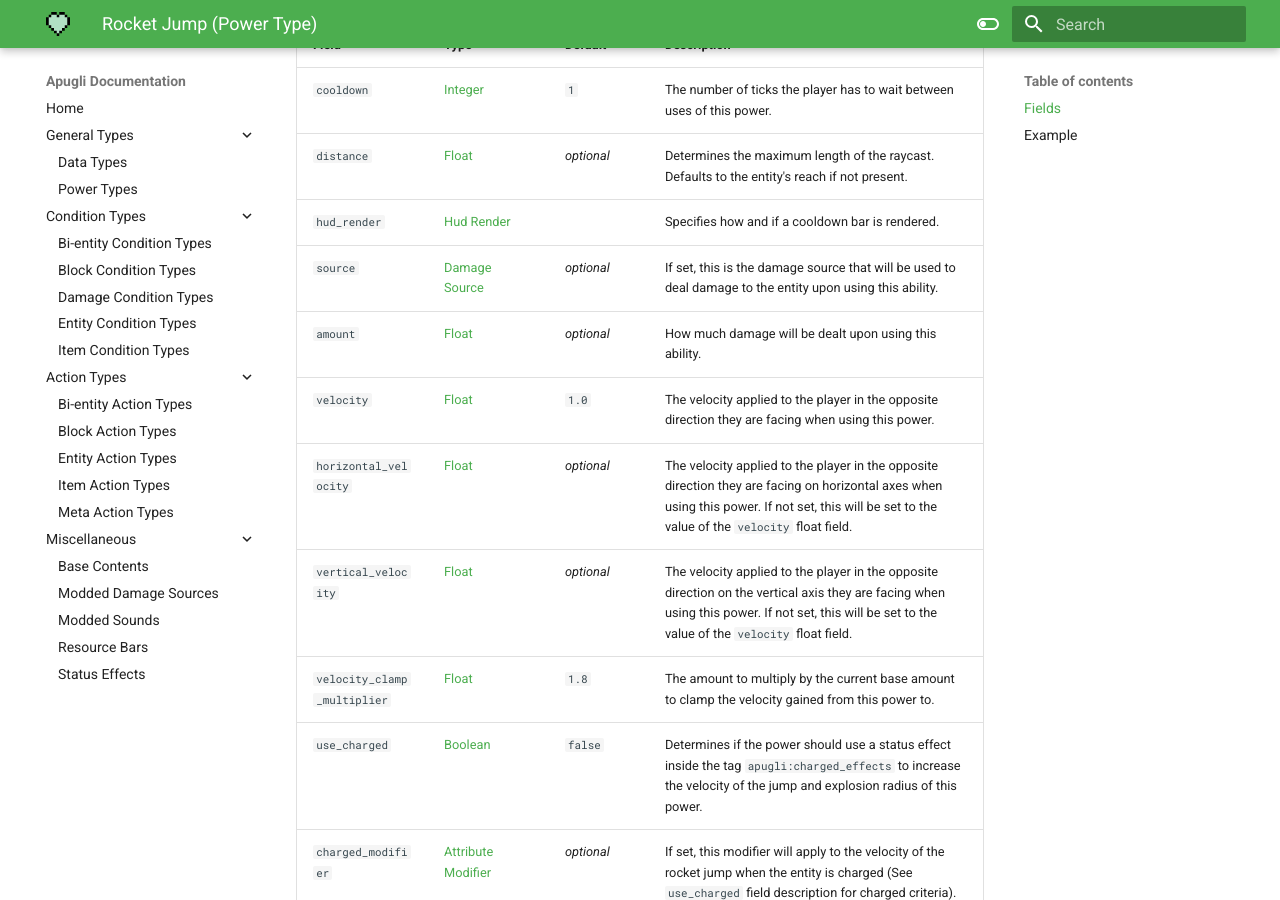
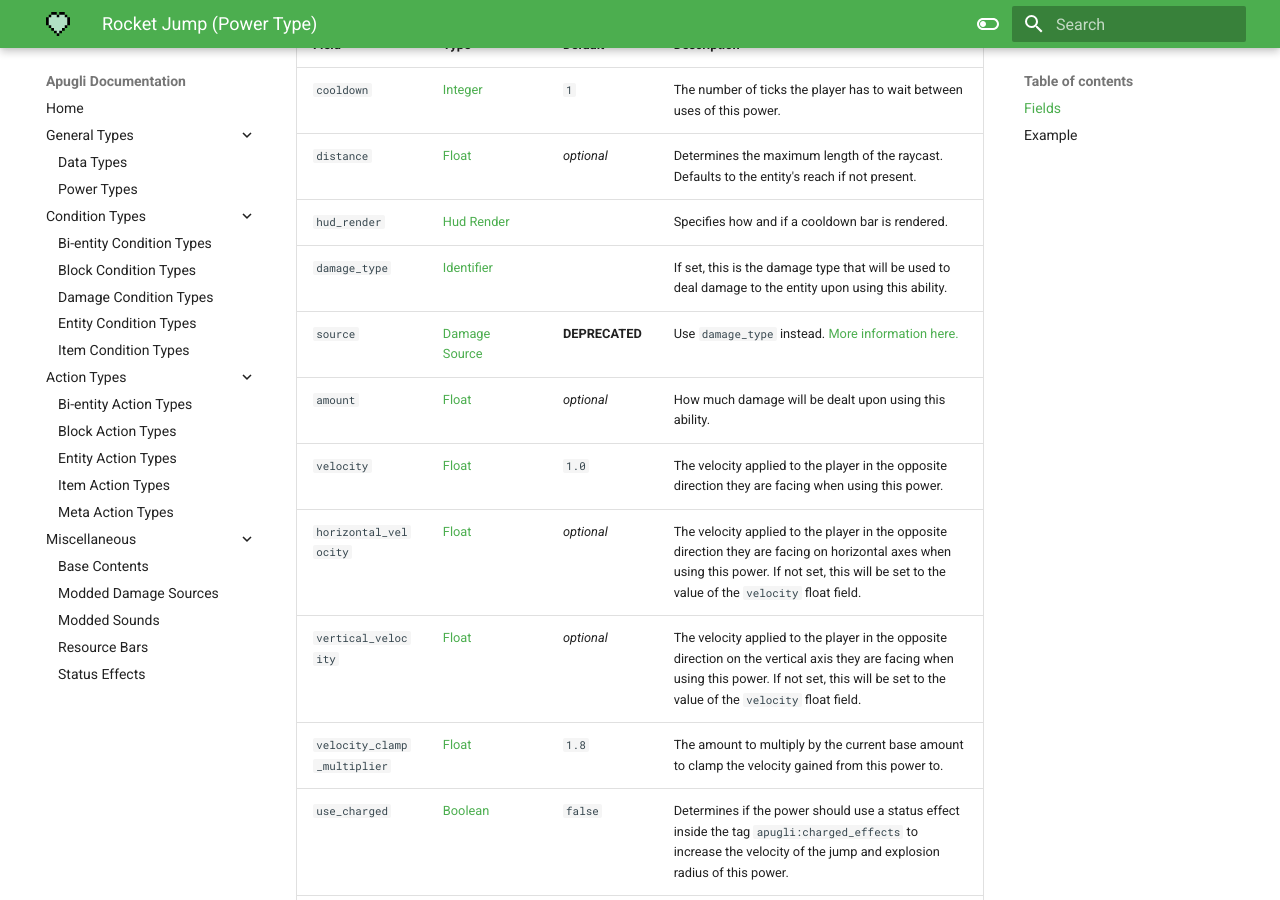
Before and after one commit to MerchantPug/apugli-docs, an MkDocs documentation site: the page built from docs/types/power_types/rocket_jump.md, in a window 1280 px wide and 900 px high, scrolled down 370 px. Built offline with MkDocs 1.6.1 and Material for MkDocs 9.7.7, drawn with Linux system fonts in a browser that asks for light colours.

Commit message:
Specify `damage_type`.

```diff
--- a/docs/types/power_types/rocket_jump.md
+++ b/docs/types/power_types/rocket_jump.md
@@ -18,7 +18,8 @@ Field  | Type | Default | Description
 `cooldown` | [Integer](https://origins.readthedocs.io/en/latest/types/data_types/integer/) | `1` | The number of ticks the player has to wait between uses of this power.
 `distance` | [Float](https://origins.readthedocs.io/en/latest/types/data_types/float/) | *optional* | Determines the maximum length of the raycast. Defaults to the entity's reach if not present. |
 `hud_render` | [Hud Render](https://origins.readthedocs.io/en/latest/types/data_types/hud_render/) |  | Specifies how and if a cooldown bar is rendered.
-`source` | [Damage Source](https://origins.readthedocs.io/en/latest/types/data_types/damage_source/) | *optional* | If set, this is the damage source that will be used to deal damage to the entity upon using this ability.
+`damage_type` | [Identifier]() | | If set, this is the damage type that will be used to deal damage to the entity upon using this ability.
+`source` | [Damage Source](https://origins.readthedocs.io/en/latest/types/data_types/damage_source/) | **DEPRECATED** | Use `damage_type` instead. [More information here.](https://gist.github.com/apace100/bfbf82a8f9d6bd2db13e4feaf653a6b0)
 `amount` | [Float](https://origins.readthedocs.io/en/latest/types/data_types/float/) | *optional*| How much damage will be dealt upon using this ability.
 `velocity` | [Float](https://origins.readthedocs.io/en/latest/types/data_types/float/) | `1.0` | The velocity applied to the player in the opposite direction they are facing when using this power.
 `horizontal_velocity` | [Float](https://origins.readthedocs.io/en/latest/types/data_types/float/) | *optional* | The velocity applied to the player in the opposite direction they are facing on horizontal axes when using this power. If not set, this will be set to the value of the `velocity` float field.
```
Also changed, not shown: docs/types/entity_condition_types/can_take_damage.md (+2 -1 lines).
